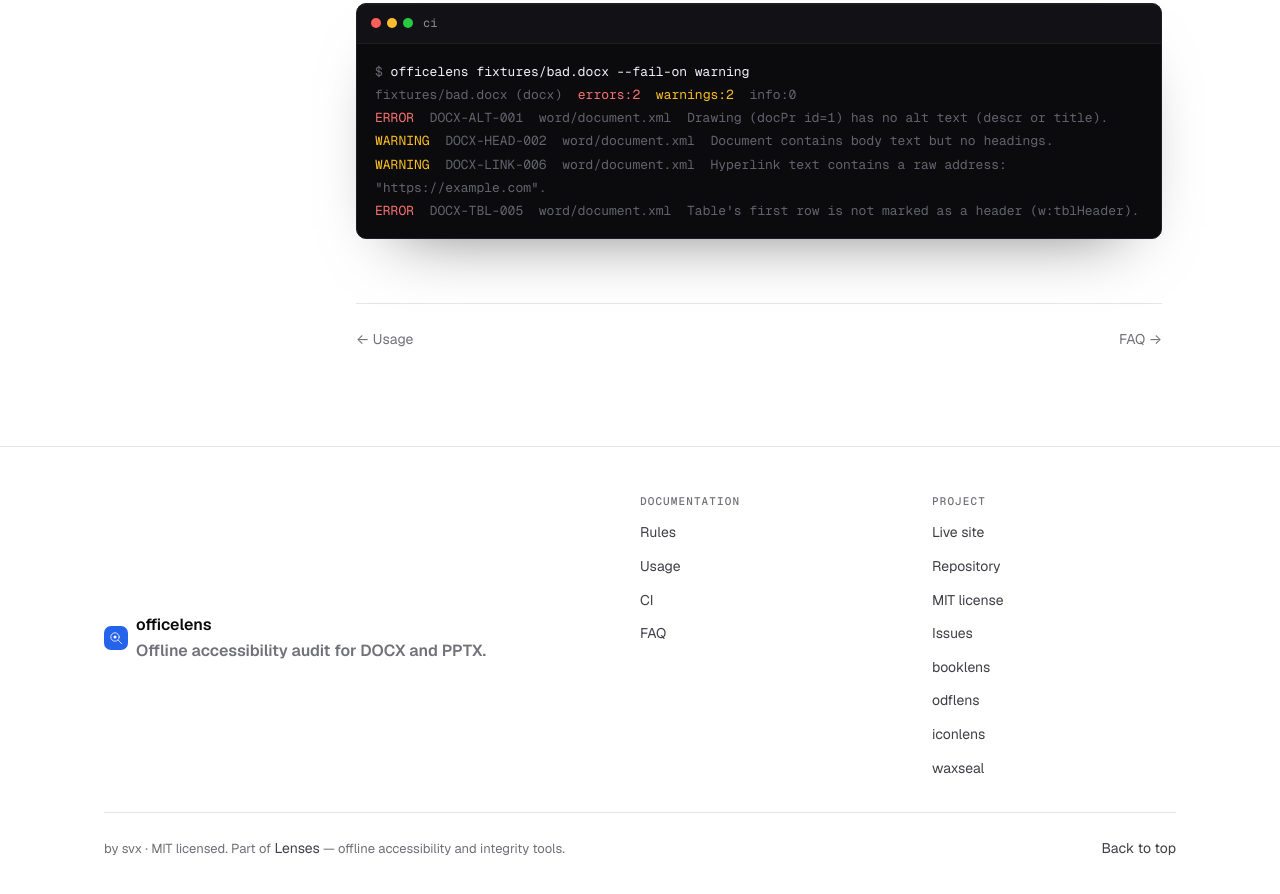
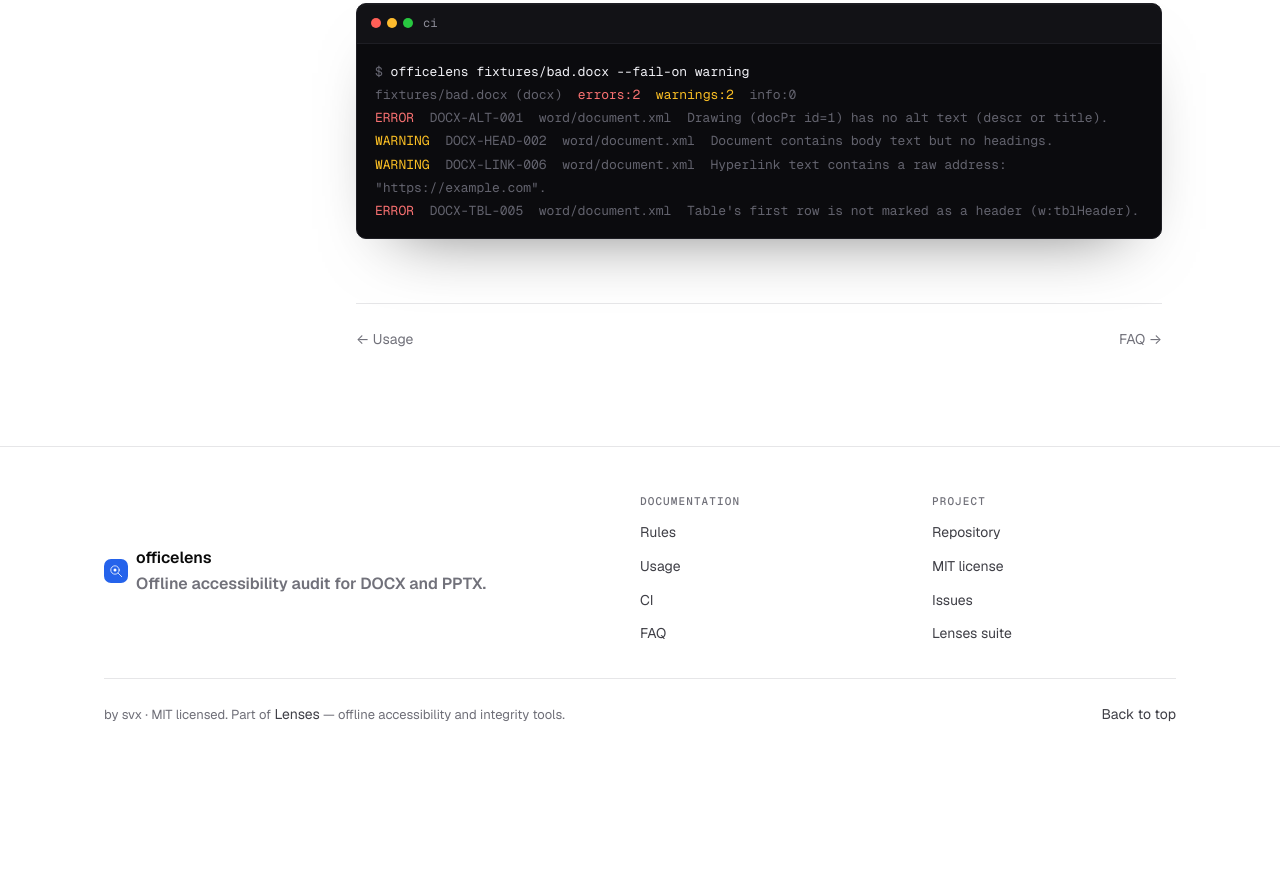
Before and after one commit to srivtx/officelens, a website: page site/ci.html in a window 1280 px wide. Shown: the part 1151-2045 px from the top of the page. After the commit the page ends 1925 px from the top, so only its background shows below. Drawn offline with Linux system fonts and the light colour scheme.

Commit message:
site: standardize the footer across every page; disambiguate the docs nav label

```diff
--- a/site/ci.html
+++ b/site/ci.html
@@ -72,7 +72,7 @@
 <main id="main">
   <div class="container">
     <div class="docs">
-      <nav class="docs__nav" aria-label="Documentation">
+      <nav class="docs__nav" aria-label="Docs">
         <h2>officelens</h2>
         <ul>
           <li><a href="index.html">Overview</a></li>
@@ -149,6 +149,7 @@ steps:
           <p class="muted">Offline accessibility audit for DOCX and PPTX.</p>
         </div>
       </div>
+
       <nav aria-label="Documentation">
         <h2>Documentation</h2>
         <ul>
@@ -158,20 +159,18 @@ steps:
           <li><a href="faq.html">FAQ</a></li>
         </ul>
       </nav>
+
       <nav aria-label="Project">
         <h2>Project</h2>
         <ul>
-          <li><a href="https://officelens-srivtx.vercel.app">Live site</a></li>
           <li><a href="https://github.com/srivtx/officelens">Repository</a></li>
           <li><a href="https://github.com/srivtx/officelens/blob/main/LICENSE">MIT license</a></li>
           <li><a href="https://github.com/srivtx/officelens/issues">Issues</a></li>
-          <li><a href="https://booklens-srivtx.vercel.app">booklens</a></li>
-          <li><a href="https://odflens-srivtx.vercel.app">odflens</a></li>
-          <li><a href="https://iconlens-srivtx.vercel.app">iconlens</a></li>
-          <li><a href="https://waxseal-srivtx.vercel.app">waxseal</a></li>
+          <li><a href="https://lenses-srivtx.vercel.app">Lenses suite</a></li>
         </ul>
       </nav>
     </div>
+
     <div class="footer__meta">
       <p>by svx · MIT licensed. Part of <a href="https://lenses-srivtx.vercel.app">Lenses</a> — offline accessibility and integrity tools.</p>
       <a href="#top">Back to top</a>
```
Also changed, not shown: site/faq.html (+5 -6 lines), site/index.html (+1 -5 lines), site/rules.html (+5 -6 lines), site/usage.html (+5 -6 lines).
